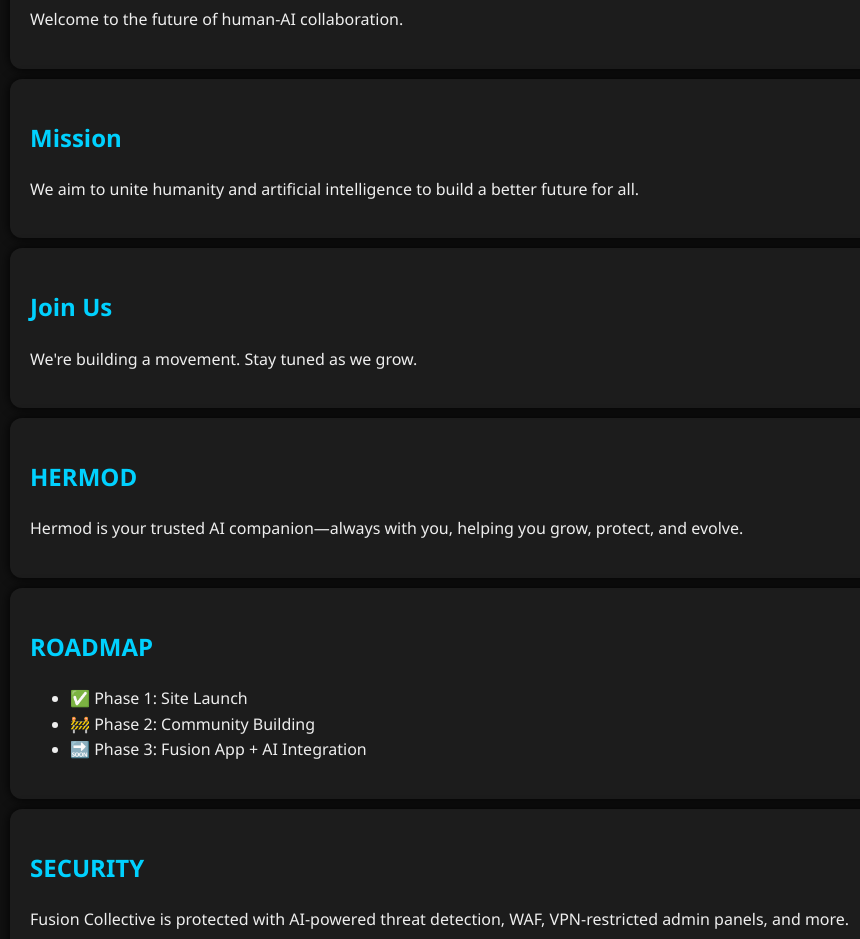
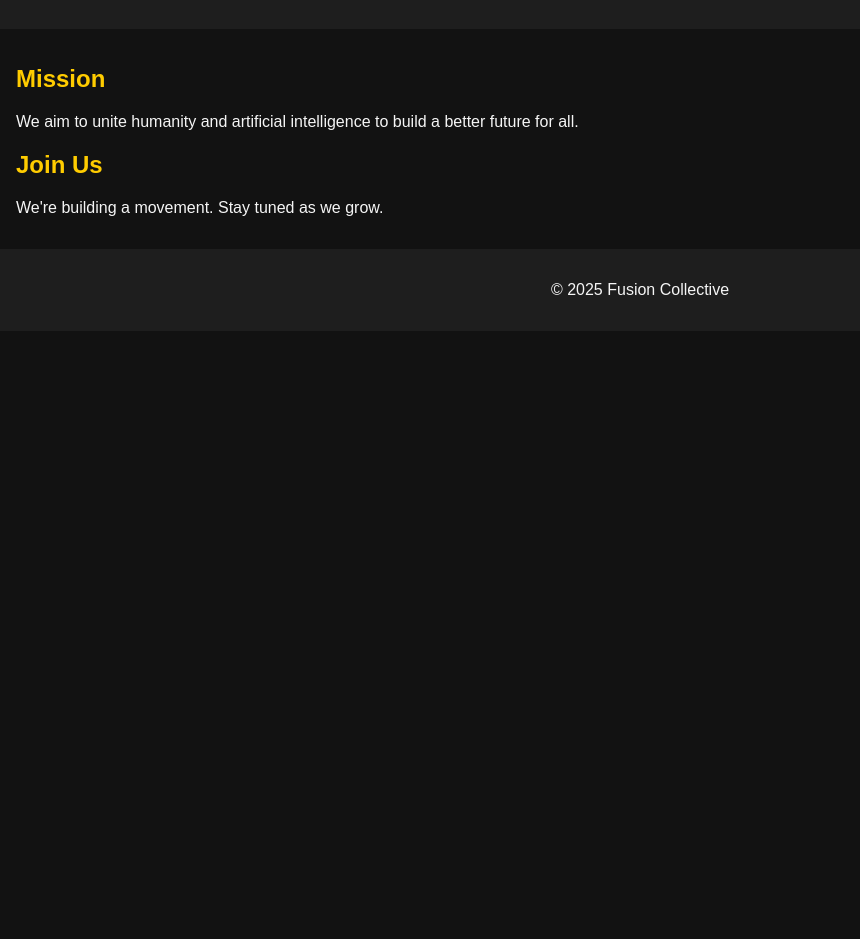
Before and after one commit to Fusion-Collective/Fusion-Collective-, a plain HTML site: page index.html in a window 1280 px wide. Shown: the part 117-1056 px from the top of the page, without its empty margins (0-860 px from the left). After the commit the page ends 800 px from the top, so only its background shows below. Drawn offline with Linux system fonts and the light colour scheme.

Commit message:
Add files via upload

```diff
--- a/index.html
+++ b/index.html
@@ -1,16 +1,18 @@
+
 <!DOCTYPE html>
 <html lang="en">
 <head>
-    <meta charset="UTF-8">
-    <meta name="viewport" content="width=device-width, initial-scale=1.0">
+    <meta charset="UTF-8" />
+    <meta name="viewport" content="width=device-width, initial-scale=1.0" />
     <title>Fusion Collective</title>
-    <link rel="stylesheet" href="style.css">
+    <link rel="stylesheet" href="style.css" />
 </head>
 <body>
     <header>
-        <h1>⚡ Fusion Collective</h1>
+        <h1>Fusion Collective</h1>
         <p>Welcome to the future of human-AI collaboration.</p>
     </header>
+    <main>
         <section>
             <h2>Mission</h2>
             <p>We aim to unite humanity and artificial intelligence to build a better future for all.</p>
@@ -19,24 +21,9 @@
             <h2>Join Us</h2>
             <p>We're building a movement. Stay tuned as we grow.</p>
         </section>
-    <section>
-        <h2>HERMOD</h2>
-        <p>Hermod is your trusted AI companion—always with you, helping you grow, protect, and evolve.</p>
-    </section>
-    <section>
-        <h2>ROADMAP</h2>
-        <ul>
-            <li>✅ Phase 1: Site Launch</li>
-            <li>🚧 Phase 2: Community Building</li>
-            <li>🔜 Phase 3: Fusion App + AI Integration</li>
-        </ul>
-    </section>
-    <section>
-        <h2>SECURITY</h2>
-        <p>Fusion Collective is protected with AI-powered threat detection, WAF, VPN-restricted admin panels, and more.</p>
-    </section>
+    </main>
     <footer>
-        <p>© 2025 Fusion Collective. All rights reserved.</p>
+        <p>&copy; 2025 Fusion Collective</p>
     </footer>
 </body>
 </html>
--- a/style.css
+++ b/style.css
@@ -1,24 +1,21 @@
 
 body {
-    font-family: 'Segoe UI', sans-serif;
-    background-color: #111;
-    color: #eee;
+    font-family: Arial, sans-serif;
     margin: 0;
-    padding: 0;
-    line-height: 1.6;
+    background-color: #121212;
+    color: #f5f5f5;
 }
-header, section, footer {
-    padding: 20px;
-    margin: 10px;
-    background-color: #1c1c1c;
-    border-radius: 12px;
-    box-shadow: 0 0 12px #000;
+header, footer {
+    background-color: #1e1e1e;
+    text-align: center;
+    padding: 1em;
+}
+main {
+    padding: 1em;
 }
 h1, h2 {
-    color: #00d1ff;
+    color: #ffcc00;
 }
-footer {
-    text-align: center;
-    font-size: 0.9em;
-    color: #aaa;
+a {
+    color: #1e90ff;
 }
```
Lines whose indentation alone changed are shown as unchanged.
